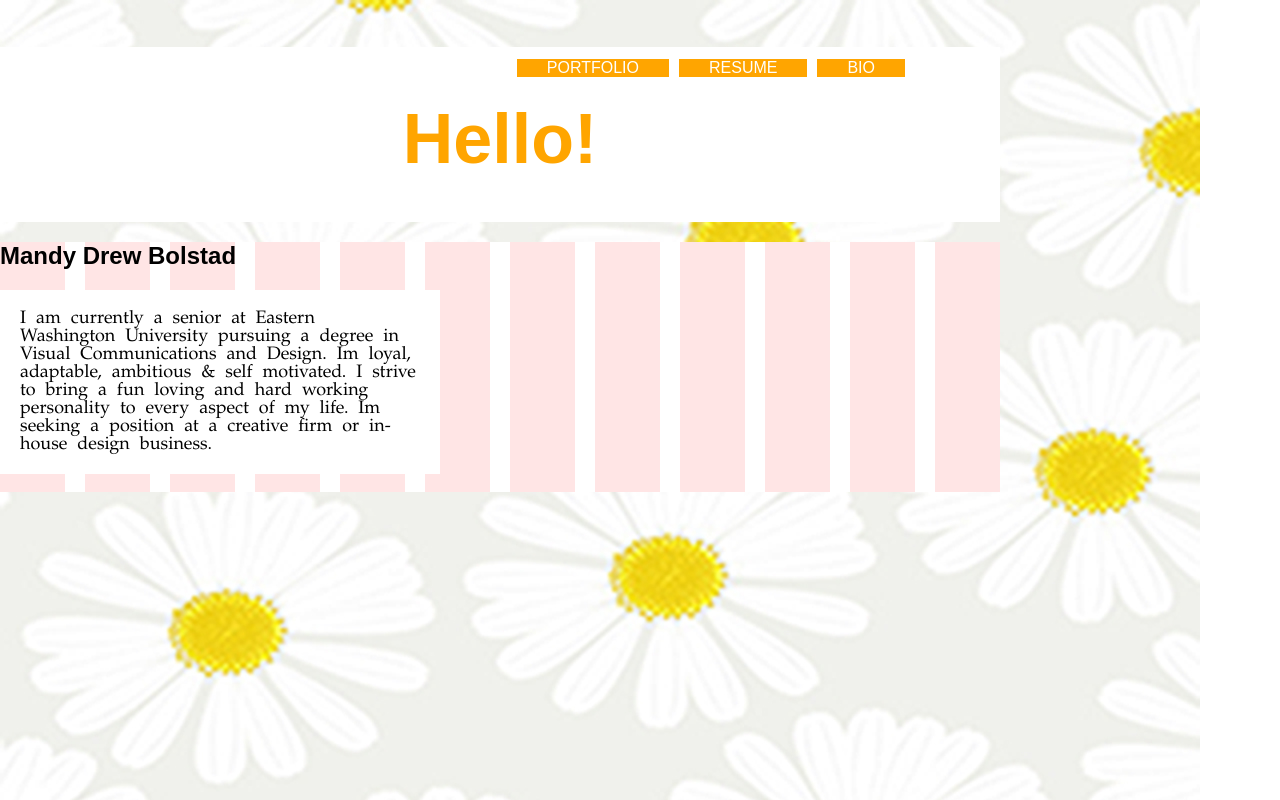
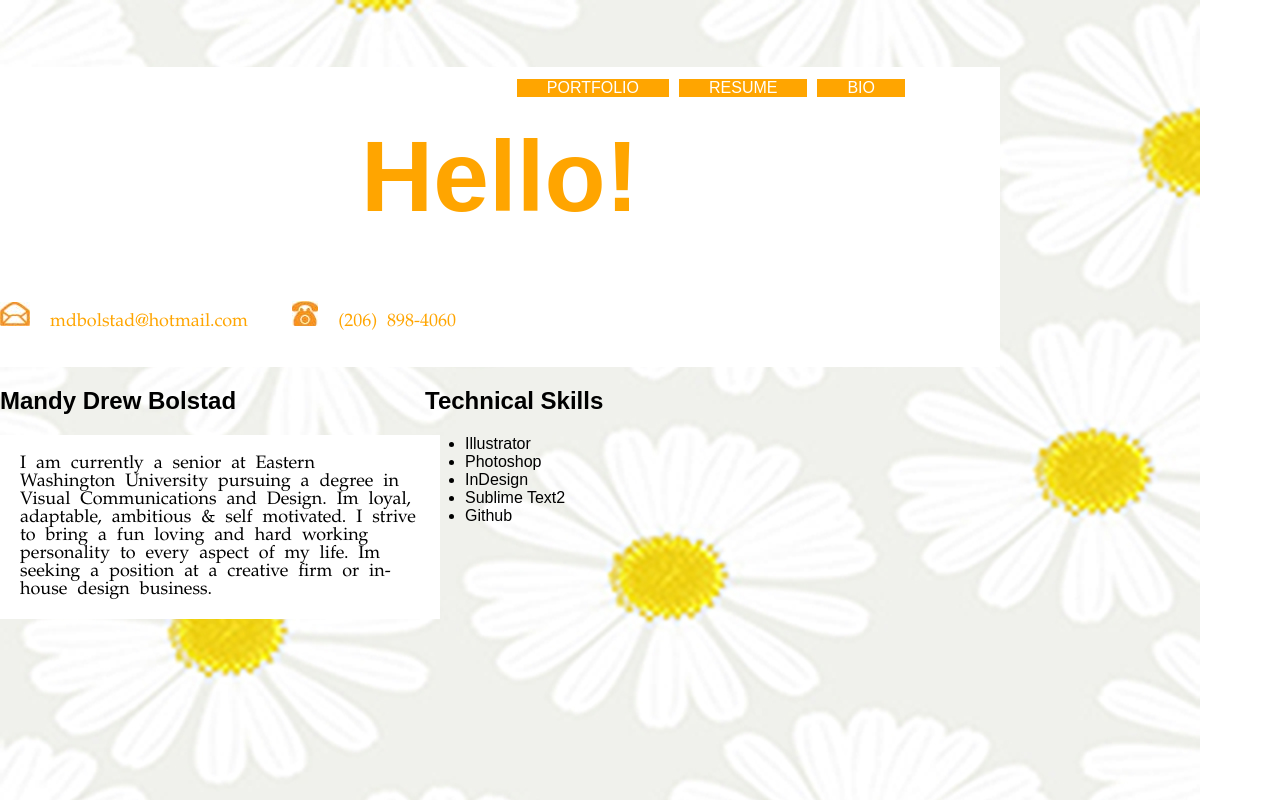
Before and after one commit to mbolstad10/p2-resume, a plain HTML site: page index.html in a window 1280 px wide. Shown: the top 800 px of the page. Drawn offline with Linux system fonts and the light colour scheme.

Commit message:
verison 3
*skills
*statment
*contact

```diff
--- a/css/styles.css
+++ b/css/styles.css
@@ -1,12 +1,13 @@
 /* Your Website Styles */
 .one {
   text-align: center;
-  font-size: 70px;
+  font-size: 100px;
   font-variant: uppercase;
+  padding-bottom: 0px;
 
 }
 .main-header {
-	height: 175px;
+	height: 300px;
 	width: 1000px;
 	color:orange;
 	background-color: white;
@@ -26,6 +27,11 @@ body {
 	  word-spacing: .30em;
 	  font-family: Baskerville, "Baskerville Old Face", "Hoefler Text", Garamond, "Times New Roman", serif;
     }
+.tittle {
+
+
+
+}
 
 
 .feature,p{
@@ -43,10 +49,15 @@ nav li {
 	color:white;
 		}
 
-.name h2{
+h2 .name {
   margin: 10px 10px 0px 0px;
   font-size: 25px;
   color: orange;
+}
+
+section img+p {
+	display: inline;
+	margin: 50px 0px 0px;
 }
 
 
--- a/index.html
+++ b/index.html
@@ -11,27 +11,51 @@
   <link rel="stylesheet" href="css/normalize.css">
   <link rel="stylesheet" href="css/grid.css">
   <link rel="stylesheet" href="css/styles.css">
+</head>
 
-</head>
 <body>
-
 	<header class="main-header">
 		<nav class="grid_11 omega">
-		<li id="bio"><a href="http://mbolstad10.github.io/P1-bio/">BIO</a></li>
-		<li id="resume"><a href="#">RESUME</a></li>
-		<li id="port"><a href="#">PORTFOLIO</a></li>
-	</nav>
-	<h1 class="one">Hello!</h1>
+			<li id="bio"><a href="http://mbolstad10.github.io/P1-bio/">BIO</a></li>
+			<li id="resume"><a href="#">RESUME</a></li>
+			<li id="port"><a href="#">PORTFOLIO</a></li>
+		</nav>
+			<h1 class="one">Hello!</h1>
+		<section class="grid_12 center">
+				<img src="img/email.jpg" alt="email.jpg"><p>mdbolstad@hotmail.com &nbsp;</p>
+				<img src="img/phone.jpg" alt="phone icon"><p>(206) 898-4060</p>
+
+		</section>
+
     </header>
+
 <div class="container showgrid">
 
 
 		<!-- Your Content -->
+<div class="grid_5 alpha">
 
-	<h2 class="name">Mandy Drew Bolstad</h2>
+	<h2 id="name"> Mandy Drew Bolstad</h2>
+		<p id="feature">I am currently a senior at Eastern Washington University pursuing a degree in Visual Communications and Design. Im loyal, adaptable, ambitious & self motivated. I strive to bring a fun loving and hard working personality to every aspect of my life. Im seeking a position at a creative firm or in-house design business. </p>
+</div>
+<div class="grid_5 omega skill">
+
+		<h2>Technical Skills</h2>
+<ul class="title">
+
+		<li>Illustrator</li>
+		<li>Photoshop</li>
+		<li>InDesign</li>
+		<li>Sublime Text2</li>
+		<li>Github</li>
+</ul>
+
+</div>
 
 
-	<p id="feature">I am currently a senior at Eastern Washington University pursuing a degree in Visual Communications and Design. Im loyal, adaptable, ambitious & self motivated. I strive to bring a fun loving and hard working personality to every aspect of my life. Im seeking a position at a creative firm or in-house design business. </p>
+
+
+
 
 		<!-- Clearfix -->
 		<div class="clear"></div>
```
Also changed, not shown: img/email.jpg (added), img/grid-bg.png (deleted), img/me .jpg (added), img/phone.jpg (added), 1 other file.
